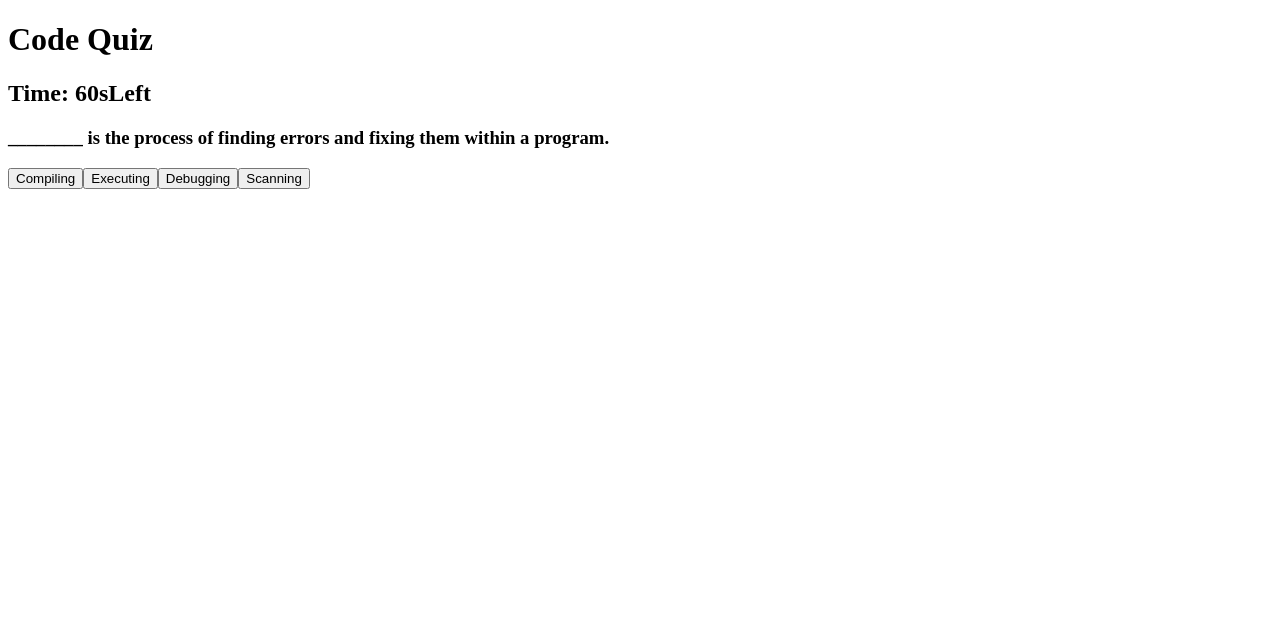
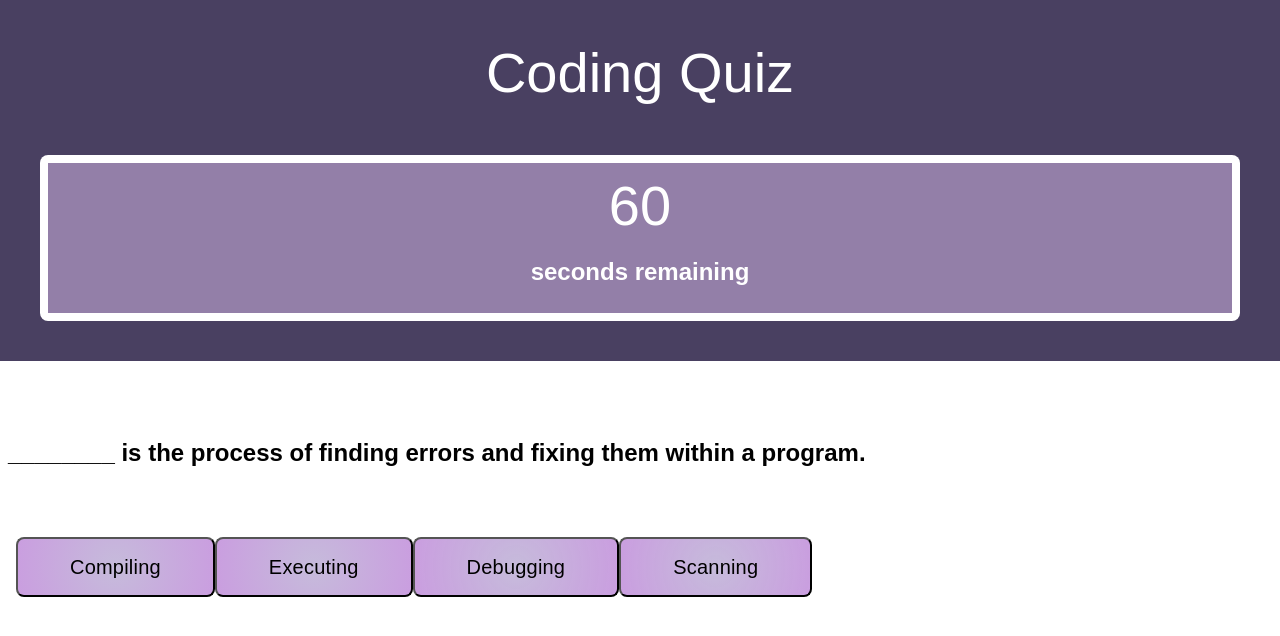
Before and after one commit to dileknrdn/code-quiz, a plain HTML site: page index.html in a window 1280 px wide. Both pictures are taken after a click on the button "Start". Drawn offline with Linux system fonts and the light colour scheme.

Commit message:
added elements to CSS, Updated HTML and JavaScript

```diff
--- a/assets/css/style.css
+++ b/assets/css/style.css
@@ -1,5 +1,69 @@
+* {
+    box-sizing: border-box;
+}
+
+header {
+    padding: 40px;
+    text-align: center;
+    background: #494061;
+    color: #fff;
+    border-bottom:30px #9a8cc0;
+  }
+
+  .large-font {
+    font-size: 3.5em;
+    text-align:center;
+  }
+
+  .timer-container {
+    height: 150px;
+    padding: 10px;
+    background: #937fa8;
+    color: #fff;
+    text-align: center;
+  }
 
 
-.hide{
+  .timer {
+    height: 200px;
+  }
+
+
+  button {
+    background: radial-gradient(circle, rgb(198, 187, 219) 0%, rgba(199, 153, 222, 0.954) 100%);
+    border-radius: 8px;
+    color: black;
+    cursor: pointer;
+    font-size: 20px;
+    letter-spacing: 0.21px;
+    line-height: 16px;
+    max-width: 255px;
+    padding: 20px 52px;
+    text-align: center;
+    transition-duration: 0.15s;
+    transition-property: background-color;
+    transition-timing-function: linear;
+    margin-top: 0.6em;
+  }
+
+  section {
+    flex: 0 auto;
+    padding: 8px;
+    margin-top: 50px;
+    background-color: white;
+    border-radius: 8px;
+  }
+
+  body {
+    font-family: Arial;
+    color: black;
+    margin: 0;
+    display: flex;
+    flex-direction: column;
+    min-height: 100vh;
+    justify-content: flex-start;
+  }
+
+.hide {
     display:none;
 }
--- a/assets/js/questions.js
+++ b/assets/js/questions.js
@@ -1,49 +1,74 @@
 const questions = [
   {
-        question: "________ is the process of finding errors and fixing them within a program.",
+    question:
+      "________ is the process of finding errors and fixing them within a program.",
     answers: ["Compiling", "Executing", "Debugging", "Scanning"],
-        correct:"Debugging"
+    correct: "Debugging",
   },
   {
     question: "During program development, software requirements specify______",
-        answers: ["How the program will accomplish the task", "What the task is that the program must perform", "How to divide the task into subtasks", "How to test the program when it is done"],
-        correct:"What the task is that the program must perform"
+    answers: [
+      "How the program will accomplish the task",
+      "What the task is that the program must perform",
+      "How to divide the task into subtasks",
+      "How to test the program when it is done",
+    ],
+    correct: "What the task is that the program must perform",
   },
   {
     question: "A loop that never ends is referred to as a(n)_________.",
     answers: ["While loop", "Infinite loop", "Recursive loop", "For loop"],
-        correct:"Infinite loop"
+    correct: "Infinite loop",
   },
   {
     question: "Which command will stop an infinite loop?",
     answers: ["Alt - C", "Shift - C", "Esc", "Ctrl - C"],
-        correct:"Ctrl - C"
-    },{
+    correct: "Ctrl - C",
+  },
+  {
     question: "What does HTML stand for?",
-        answers: ["Hyper Trainer Marking Language", "Hyper Text Marketing Language", "Hyper Text Markup Language", "Hyper Text Markup Leveler"],
-        correct:"Hyper Text Markup Language"
-    },{
-        question: "____________It defines the common variables and methods of a set of objects",
+    answers: [
+      "Hyper Trainer Marking Language",
+      "Hyper Text Marketing Language",
+      "Hyper Text Markup Language",
+      "Hyper Text Markup Leveler",
+    ],
+    correct: "Hyper Text Markup Language",
+  },
+  {
+    question:
+      "____________It defines the common variables and methods of a set of objects",
     answers: ["Objects", "Class", "Function", "Method"],
-        correct:"Class"
-    },{
+    correct: "Class",
+  },
+  {
     question: "What do mean by incrementing?",
-        answers: ["Squaring", "Adding one", "Subtracting one", "Setting initial value"],
-        correct:"Adding one"
-    },{
+    answers: [
+      "Squaring",
+      "Adding one",
+      "Subtracting one",
+      "Setting initial value",
+    ],
+    correct: "Adding one",
+  },
+  {
     question: "HTML files are divided into 2 parts: the head and the ________.",
     answers: ["Attribute", "Body", "Tittle", "HTML"],
-        correct:"Body"
+    correct: "Body",
   },
   {
     question: "Href attribute stands for__________.",
-        answers: ["Hyperlink refrence", "Hyperlink referral", "Hyperlink", "Hyperlink Referencing"],
-        correct:"Hyperlink reference"
+    answers: [
+      "Hyperlink refrence",
+      "Hyperlink referral",
+      "Hyperlink",
+      "Hyperlink Referencing",
+    ],
+    correct: "Hyperlink reference",
   },
   {
     question: "____________it is the code/s inside a pair of curly braces.",
     answers: ["Block", "Brick", "Function", "Method"],
-        correct:"Block"
+    correct: "Block",
   },
-
 ];
--- a/assets/js/script.js
+++ b/assets/js/script.js
@@ -1,59 +1,60 @@
-const startSection= document.querySelector(".start-box")
-const startBtn=document.getElementById("start-btn")
-const questionSection= document.querySelector(".question-section")
-const questionEL= document.getElementById("question")
-const btnList=document.querySelector(".btn-list")
-const formSection=document.querySelector(".form-section")
-const inputEl= document.getElementById("initials-input")
-const submitBtn=document.getElementById("submit-btn")
+const startSection = document.querySelector(".start-box");
+const startBtn = document.getElementById("start-btn");
+const questionSection = document.querySelector(".question-section");
+const questionEL = document.getElementById("question");
+const btnList = document.querySelector(".btn-list");
+const formSection = document.querySelector(".form-section");
+const inputEl = document.getElementById("initials-input");
+const submitBtn = document.getElementById("submit-btn");
 
-let questionindex=0
-let score= 0
+let questionindex = 0;
+let score = 0;
 
-function showQuestions(){
-    if(questionindex=== questions.length){
-        endQuiz()
-    }
-    questionEL.textContent=questions[questionindex].question
-    btnList.innerHTML=""
-    for (let i = 0; i < questions[questionindex].answers.length; i++) {
-        const btn= document.createElement("button")
-        btn.setAttribute("class", "btn")
-        btn.textContent=questions[questionindex].answers[i]
+let count = 0;
+var intId = setInterval(counter, 60000);
 
-        btnList.append(btn)
+function counter() {
+  console.log(--count);
+}
+function showQuestions() {
+  if (questionindex === questions.length) {
+    endQuiz();
+  }
+  questionEL.textContent = questions[questionindex].question;
+  btnList.innerHTML = "";
+  for (let i = 0; i < questions[questionindex].answers.length; i++) {
+    const btn = document.createElement("button");
+    btn.setAttribute("class", "btn");
+    btn.textContent = questions[questionindex].answers[i];
 
-    }
+    btnList.append(btn);
+  }
 }
 
-function checkAnswer(answer){
-
-    if(answer === questions[questionindex].correct){
-
-        questionindex++
-        score++
-        showQuestions()
-    }else{
-        questionindex++
-        showQuestions()
-        //take time out of timer
-    }
+function checkAnswer(answer) {
+  if (answer === questions[questionindex].correct) {
+    questionindex++;
+    score++;
+    showQuestions();
+  } else {
+    questionindex++;
+    showQuestions();
+    //take time out of timer
+  }
 }
 
-function endQuiz(){
-    questionSection.classList.add("hide")
-    formSection.classList.remove("hide")
+function endQuiz() {
+  questionSection.classList.add("hide");
+  formSection.classList.remove("hide");
 }
 
+startBtn.addEventListener("click", () => {
+  startSection.classList.add("hide");
+  questionSection.classList.remove("hide");
+  showQuestions();
+});
 
-
-startBtn.addEventListener("click", ()=>{
-    startSection.classList.add("hide")
-    questionSection.classList.remove("hide")
-    showQuestions()
-})
-
-btnList.addEventListener("click", ()=>{
-    const userChoice= this.event.target.textContent
-    checkAnswer(userChoice);
-})
+btnList.addEventListener("click", () => {
+  const userChoice = this.event.target.textContent;
+  checkAnswer(userChoice);
+});
--- a/index.html
+++ b/index.html
@@ -1,36 +1,44 @@
 <!DOCTYPE html>
 <html lang="en">
   <head>
-    <meta charset="UTF-8">
-    <meta name="viewport" content="width=device-width, initial-scale=1.0">
-    <link rel="stylesheet" href="./assets/css/style.css">
-    <title>Document</title>
+    <meta charset="UTF-8" />
+    <meta name="viewport" content="width=device-width, initial-scale=1.0" />
+    <link rel="stylesheet" href="./assets/css/style.css" />
+    <title>Coding Quiz</title>
   </head>
 
   <body>
     <header>
-    <h1>Code Quiz</h1>
+      <div class="large-font">Coding Quiz</div>
+
       <section>
-        <div class="time-container">
-            <h2> Time: <span>60s</span>Left</h2>
+        <div class="timer-container">
+            <div class="large-font timer-count">60</div>
+            <h2>seconds remaining</h2>
+          </div>
         </div>
       </section>
       <section class="start-box">
-        <p>Welcome to the code quiz. You will have 60 seconds to answer all the questions. Good Luck! </p>
-        <button id="start-btn"> Start </button>
-
+        <p>
+          Welcome to the coding quiz. You will have 60 seconds to answer all the
+          questions. Good Luck!
+        </p>
+        <button id="start-btn">Start</button>
       </section>
-
     </header>
 
     <section class="question-section hide">
-    <h3 id="question">This is where the Question will go</h3>
+      <h2 id="question">This is where the Question will go</h2>
       <section class="btn-list"></section>
     </section>
 
     <section class="form-section hide">
-    <form >
-        <input type="text" id="initials-input" placeholder="Enter your Initials">
+      <form>
+        <input
+          type="text"
+          id="initials-input"
+          placeholder="Enter your Initials"
+        />
         <button id="submit-btn">Submit</button>
       </form>
     </section>
```
Lines whose indentation alone changed are shown as unchanged.
